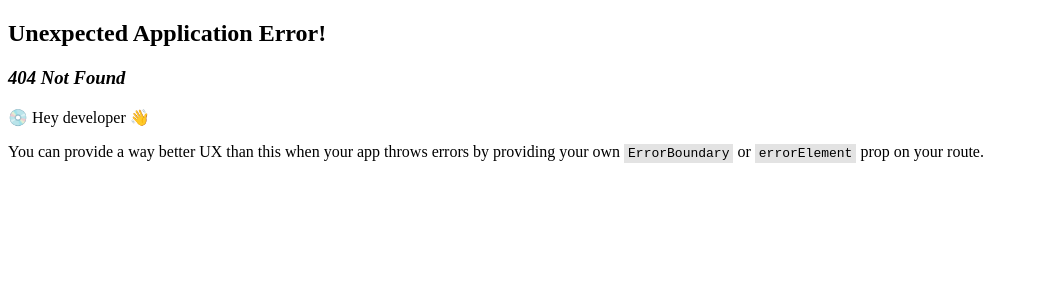
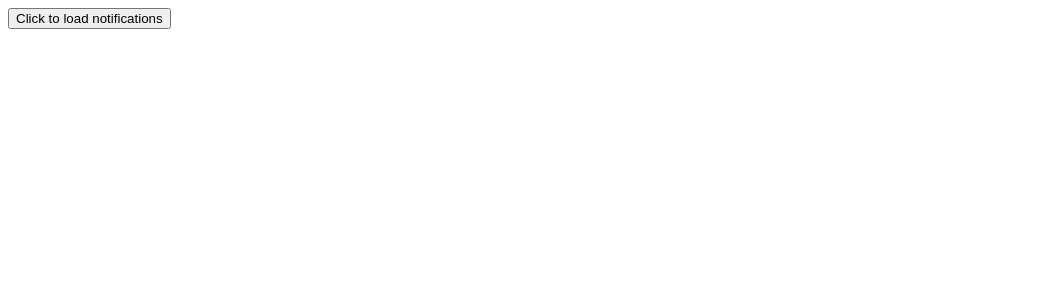
Before and after one commit to typeonce-dev/xstate-complete-getting-started-guide, a React (Vite) app: page /notifications/use-state in a window 1280 px wide. Before the commit this address had no page. Shown: the top 300 px of the page, without its empty margins (0-1039 px from the left). Built offline with nearby package versions, Linux system fonts and the light colour scheme.

Commit message:
load notifications example

```diff
--- /dev/null
+++ b/src/notifications/machine/machine.ts
@@ -0,0 +1,63 @@
+import { assign, fromPromise, setup } from "xstate";
+
+interface Notification {
+  id: string;
+  message: string;
+}
+
+export const machine = setup({
+  types: {
+    events: {} as Readonly<{ type: "fetch" }>,
+    context: {} as {
+      notifications: Notification[];
+      error: string | null;
+    },
+  },
+  actors: {
+    fetchNotifications: fromPromise(
+      () =>
+        new Promise<Notification[]>((resolve) => {
+          setTimeout(() => {
+            resolve([
+              { id: "1", message: "It's time to work" },
+              { id: "2", message: "Up for a meeting?" },
+            ]);
+          }, 1200);
+        })
+    ),
+  },
+  actions: {
+    onError: assign(() => ({ error: "Error while loading notifications" })),
+    onLoaded: assign(
+      (_, { notifications }: { notifications: Notification[] }) => ({
+        notifications,
+      })
+    ),
+  },
+}).createMachine({
+  id: "notifications-machine",
+  context: { notifications: [], error: null },
+  initial: "NotLoaded",
+  states: {
+    NotLoaded: {
+      on: {
+        fetch: { target: "Loading" },
+      },
+    },
+    Loading: {
+      invoke: {
+        src: "fetchNotifications",
+        onError: { target: "Error", actions: { type: "onError" } },
+        onDone: {
+          target: "Loaded",
+          actions: {
+            type: "onLoaded",
+            params: ({ event }) => ({ notifications: event.output }),
+          },
+        },
+      },
+    },
+    Error: {},
+    Loaded: {},
+  },
+});
--- /dev/null
+++ b/src/notifications/machine/page.tsx
@@ -0,0 +1,25 @@
+import { useMachine } from "@xstate/react";
+import { machine } from "./machine";
+
+export default function Page() {
+  const [snapshot, send] = useMachine(machine);
+  return (
+    <div>
+      {snapshot.matches("NotLoaded") ? (
+        <button onClick={() => send({ type: "fetch" })}>
+          Click to load notifications
+        </button>
+      ) : snapshot.matches("Loading") ? (
+        <span>Loading...</span>
+      ) : snapshot.matches("Error") ? (
+        <span>{snapshot.context.error}</span>
+      ) : (
+        <>
+          {snapshot.context.notifications.map((notification) => (
+            <p key={notification.id}>{notification.message}</p>
+          ))}
+        </>
+      )}
+    </div>
+  );
+}
--- /dev/null
+++ b/src/notifications/use-state/page.tsx
@@ -0,0 +1,54 @@
+import { useState } from "react";
+
+interface Notification {
+  id: string;
+  message: string;
+}
+
+export default function Page() {
+  const [notifications, setNotifications] = useState<Notification[] | null>(
+    null
+  );
+  const [isLoading, setIsLoading] = useState(false);
+  const [error, setError] = useState<string | null>(null);
+  const onLoadNotification = async () => {
+    setNotifications([]);
+    setIsLoading(true);
+    try {
+      const response = await new Promise<Notification[]>((resolve) => {
+        setTimeout(() => {
+          resolve([
+            { id: "1", message: "It's time to work" },
+            { id: "2", message: "Up for a meeting?" },
+          ]);
+        }, 1200);
+      });
+
+      setNotifications(response);
+    } catch (e) {
+      setError("Error while loading notifications");
+    } finally {
+      setIsLoading(false);
+    }
+  };
+
+  return (
+    <div>
+      {notifications === null ? (
+        <button onClick={onLoadNotification}>
+          Click to load notifications
+        </button>
+      ) : isLoading ? (
+        <span>Loading...</span>
+      ) : error !== null ? (
+        <span>{error}</span>
+      ) : (
+        <>
+          {notifications.map((notification) => (
+            <p key={notification.id}>{notification.message}</p>
+          ))}
+        </>
+      )}
+    </div>
+  );
+}
```
Also changed, not shown: src/main.tsx (+10 -0 lines).
